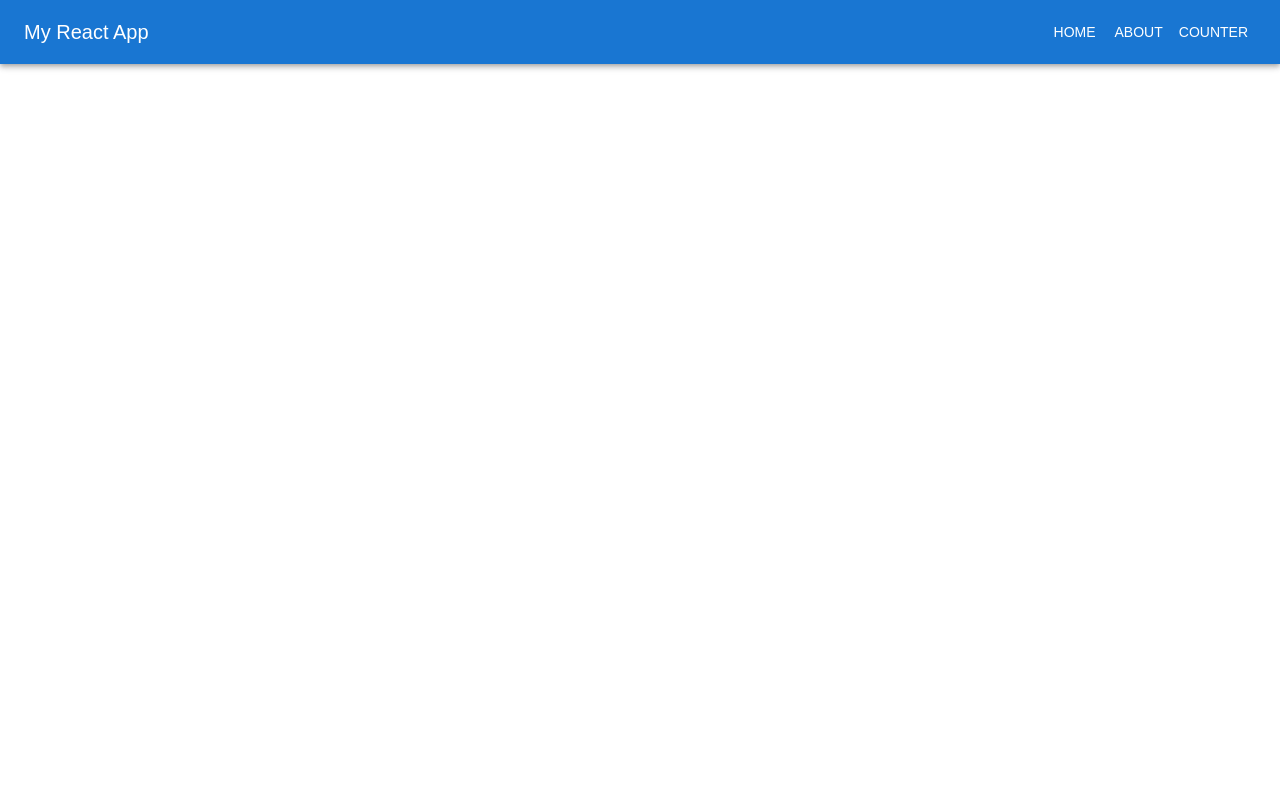
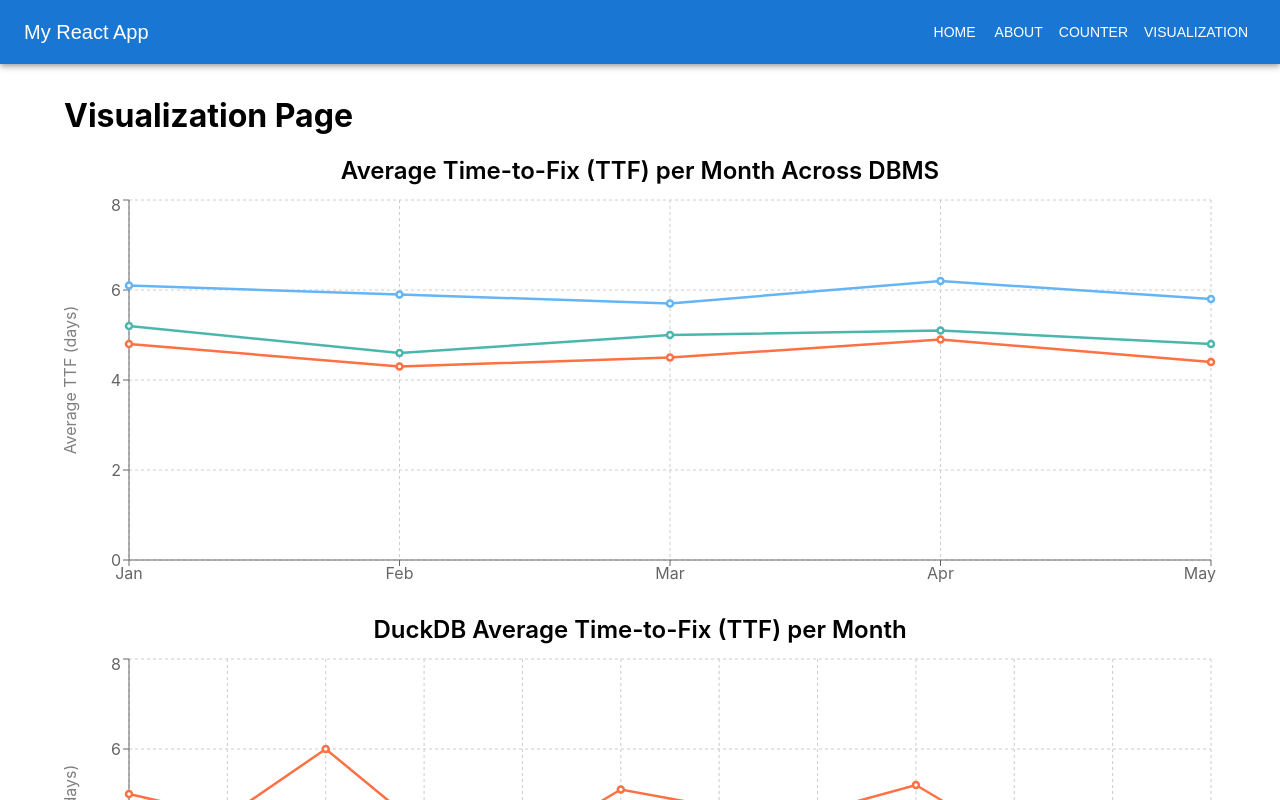
Before and after one commit to CS3213-Team-8/bug_analysis_FE, a React (Create React App) app: page /visualization in a window 1280 px wide. Shown: the top 800 px of the page. Built offline with nearby package versions, Linux system fonts and the light colour scheme.

Commit message:
add line chart component

```diff
--- a/src/App.js
+++ b/src/App.js
@@ -1,10 +1,11 @@
-import React from 'react';
-import { BrowserRouter as Router, Routes, Route, Link } from 'react-router-dom';
-import { Container } from '@mui/material';
-import Home from './pages/Home';
-import About from './pages/About';
-import Counter from './pages/Counter';
-import NavBar from './components/NavBar';
+import React from 'react'
+import { BrowserRouter as Router, Routes, Route, Link } from 'react-router-dom'
+import { Container } from '@mui/material'
+import Home from './pages/Home'
+import About from './pages/About'
+import Counter from './pages/Counter'
+import NavBar from './components/NavBar'
+import Visualization from './pages/Visualization'
 
 function App() {
   return (
@@ -13,13 +14,14 @@ function App() {
 
       <Container sx={{ mt: 4 }}>
         <Routes>
-          <Route path="/" element={<Home />} />
-          <Route path="/about" element={<About />} />
-          <Route path="/counter" element={<Counter />} />
+          <Route path='/' element={<Home />} />
+          <Route path='/about' element={<About />} />
+          <Route path='/counter' element={<Counter />} />
+          <Route path='/visualization' element={<Visualization />} />
         </Routes>
       </Container>
     </Router>
-  );
+  )
 }
 
-export default App;
+export default App
--- /dev/null
+++ b/src/components/BugsLineChart.js
@@ -0,0 +1,81 @@
+import React from 'react'
+import { makeStyles } from '@mui/styles'
+import {
+  LineChart,
+  Line,
+  XAxis,
+  YAxis,
+  CartesianGrid,
+  Tooltip,
+  // Legend,
+  ResponsiveContainer,
+  Label,
+} from 'recharts'
+
+const BugsLineChart = ({ data, xAxisKey, xLabel, yLabel, chartTitle }) => {
+  const classes = useStyles()
+
+  const dbmsColors = {
+    TIDB: '#4DB6AC',
+    DuckDB: '#FF7043',
+    CockroachDB: '#64B5F6',
+  }
+
+  const dbmsKeys = Array.from(
+    new Set(data.flatMap((item) => Object.keys(item.values))),
+  )
+
+  const filteredData = data.map((item) => {
+    const filteredValues = Object.fromEntries(
+      Object.entries(item.values).filter(([key, value]) => value > 0),
+    )
+    return { ...item, values: filteredValues }
+  })
+
+  return (
+    <div className={classes.chartContainer}>
+      {chartTitle && <div className={classes.chartTitle}>{chartTitle}</div>}
+      <ResponsiveContainer width='100%' height={400}>
+        <LineChart data={filteredData}>
+          <CartesianGrid strokeDasharray='3 3' />
+          <XAxis dataKey={xAxisKey} />
+          <YAxis>
+            <Label
+              value={yLabel}
+              offset={-1}
+              angle={-90}
+              position='left'
+              style={{ textAnchor: 'middle' }}
+            />
+          </YAxis>
+          <Tooltip />
+          {/* <Legend /> */}
+          {dbmsKeys.map((key) => (
+            <Line
+              key={key}
+              type='linear'
+              name={key}
+              dataKey={`values.${key}`}
+              stroke={dbmsColors[key] || '#8884d8'}
+              strokeWidth={2.5}
+            />
+          ))}
+        </LineChart>
+      </ResponsiveContainer>
+    </div>
+  )
+}
+
+const useStyles = makeStyles(() => ({
+  chartContainer: {
+    textAlign: 'center',
+    marginBottom: '20px',
+  },
+  chartTitle: {
+    marginBottom: '10px',
+    fontSize: '1.5rem',
+    fontWeight: 600,
+  },
+}))
+
+export default BugsLineChart
--- a/src/components/NavBar.js
+++ b/src/components/NavBar.js
@@ -12,6 +12,7 @@ const NavBar = () => {
         <Button color="inherit" component={Link} to="/">Home</Button>
         <Button color="inherit" component={Link} to="/about">About</Button>
         <Button color="inherit" component={Link} to="/counter">Counter</Button>
+        <Button color="inherit" component={Link} to="/visualization">Visualization</Button>
       </Toolbar>
     </AppBar>
   );
--- /dev/null
+++ b/src/pages/Visualization.js
@@ -0,0 +1,51 @@
+import React from 'react'
+import BugsLineChart from '../components/BugsLineChart'
+
+// Some mock data for testing purpose
+const singleAverageTtfData = [
+  { month: 'Jan', values: { DuckDB: 5 } },
+  { month: 'Feb', values: { DuckDB: 4.5 } },
+  { month: 'Mar', values: { DuckDB: 6 } },
+  { month: 'Apr', values: { DuckDB: 4.2 } },
+  { month: 'May', values: { DuckDB: 3.8 } },
+  { month: 'Jun', values: { DuckDB: 5.1 } },
+  { month: 'Jul', values: { DuckDB: 4.7 } },
+  { month: 'Aug', values: { DuckDB: 4.6 } },
+  { month: 'Sep', values: { DuckDB: 5.2 } },
+  { month: 'Oct', values: { DuckDB: 3.9 } },
+  { month: 'Nov', values: { DuckDB: 4.1 } },
+  { month: 'Dec', values: { DuckDB: 4.4 } },
+]
+
+const multiAverageTtfData = [
+  { month: 'Jan', values: { TIDB: 5.2, DuckDB: 4.8, CockroachDB: 6.1 } },
+  { month: 'Feb', values: { TIDB: 4.6, DuckDB: 4.3, CockroachDB: 5.9 } },
+  { month: 'Mar', values: { TIDB: 5.0, DuckDB: 4.5, CockroachDB: 5.7 } },
+  { month: 'Apr', values: { TIDB: 5.1, DuckDB: 4.9, CockroachDB: 6.2 } },
+  { month: 'May', values: { TIDB: 4.8, DuckDB: 4.4, CockroachDB: 5.8 } },
+]
+
+const Visualization = () => {
+  return (
+    <div>
+      <h1>Visualization Page</h1>
+      <BugsLineChart
+        data={multiAverageTtfData}
+        xAxisKey='month'
+        xLabel='Month'
+        yLabel='Average TTF (days)'
+        chartTitle='Average Time-to-Fix (TTF) per Month Across DBMS'
+      />
+
+      <BugsLineChart
+        data={singleAverageTtfData}
+        xAxisKey='month'
+        xLabel='Month'
+        yLabel='Average TTF (days)'
+        chartTitle='DuckDB Average Time-to-Fix (TTF) per Month'
+      />
+    </div>
+  )
+}
+
+export default Visualization
```
